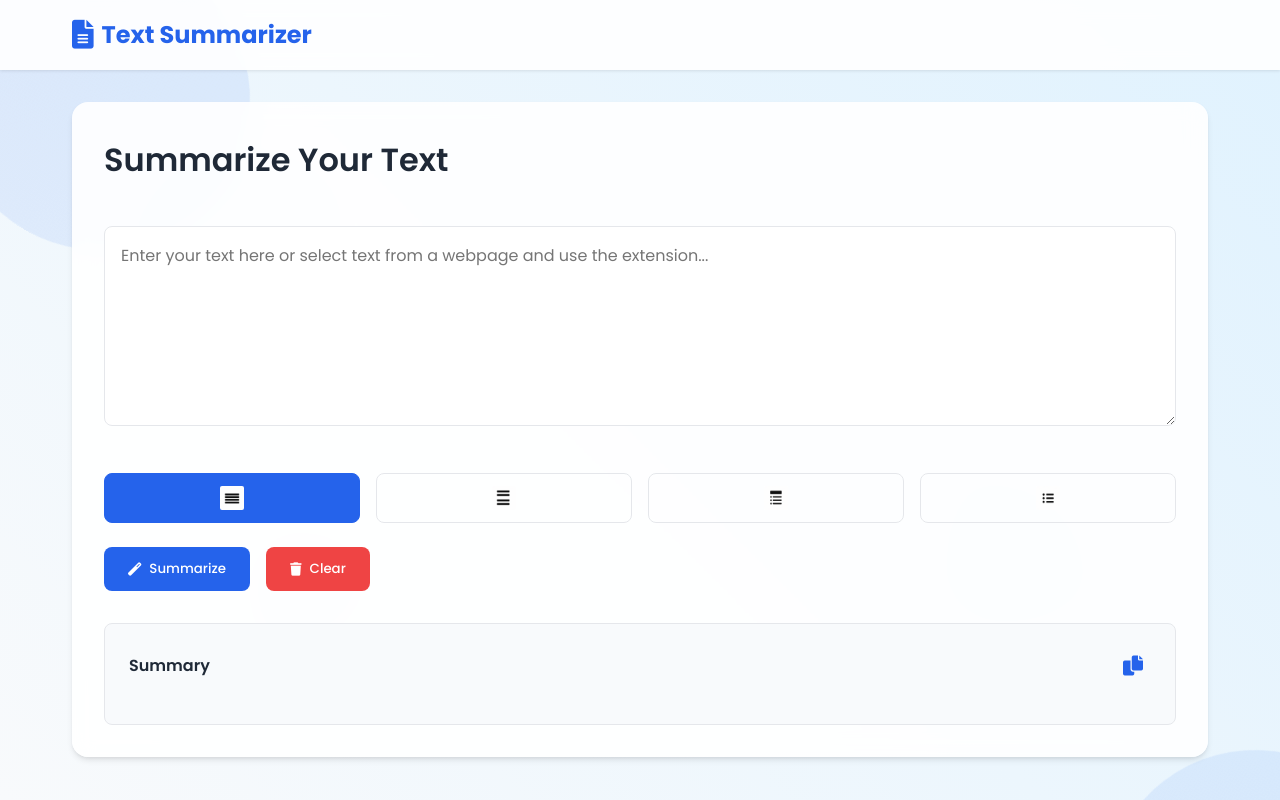
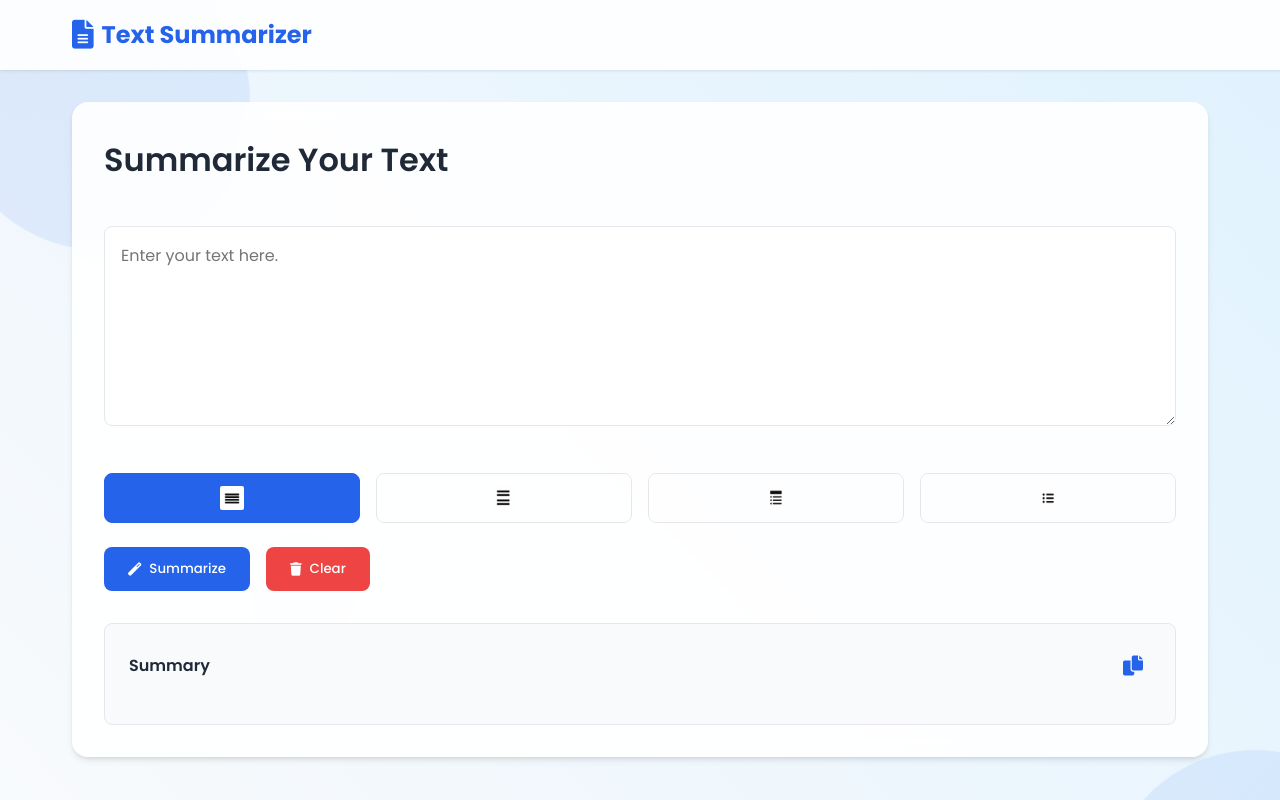
Before and after one commit to unnit/summarizer, a Flask app: page / in a window 1280 px wide. Run offline with Flask 2, Linux system fonts and the light colour scheme.

Commit message:
placeholder updated

```diff
--- a/templates/index.html
+++ b/templates/index.html
@@ -411,7 +411,7 @@
     <div class="main-container">
         <div class="content-container">
             <h1>Summarize Your Text</h1>
-            <textarea id="inputText" placeholder="Enter your text here or select text from a webpage and use the extension..."></textarea>
+            <textarea id="inputText" placeholder="Enter your text here."></textarea>
 
             <div class="summary-type">
                 <button class="icon-button" onclick="changeSummaryType('paragraph')" title="Single Paragraph">
```
